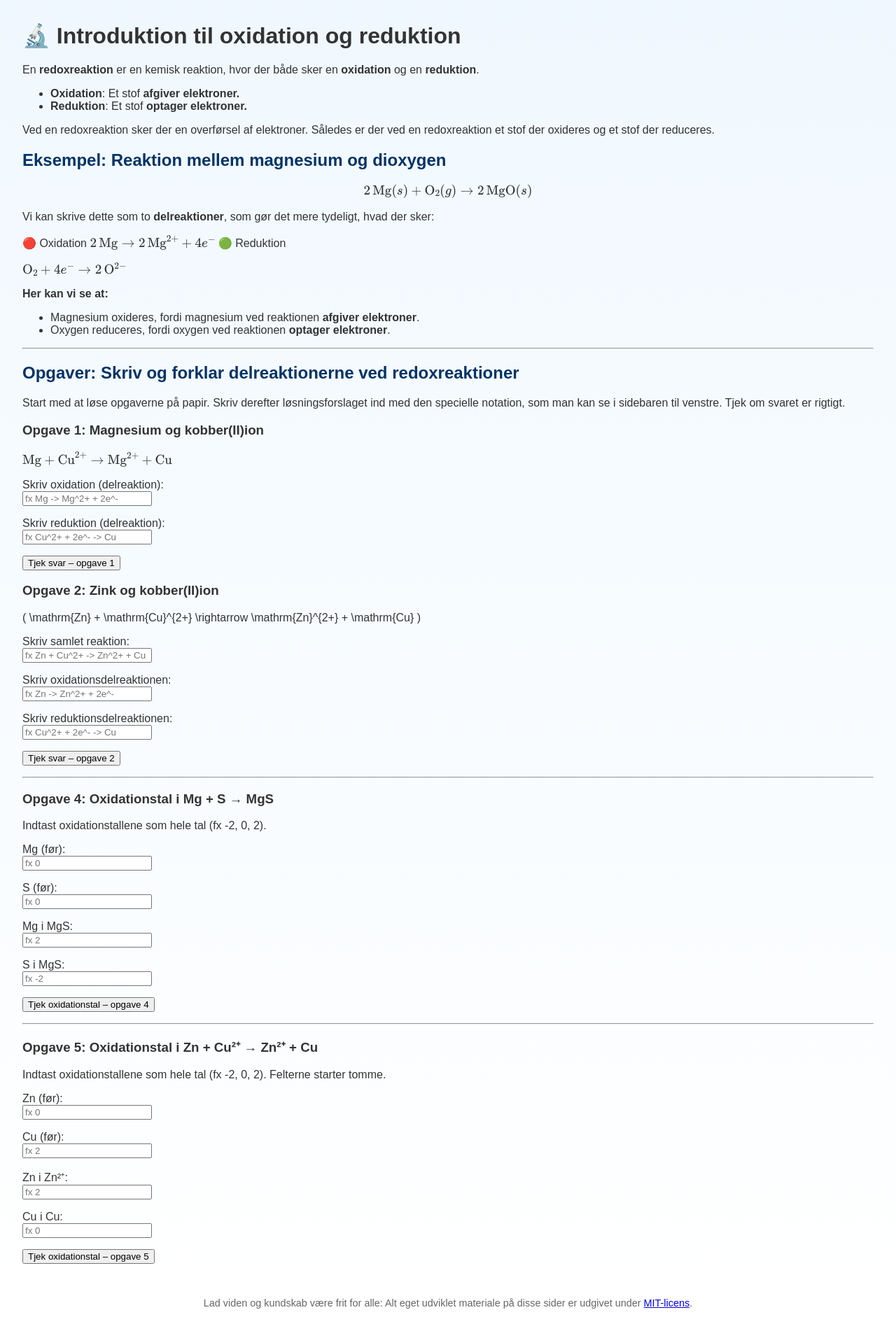
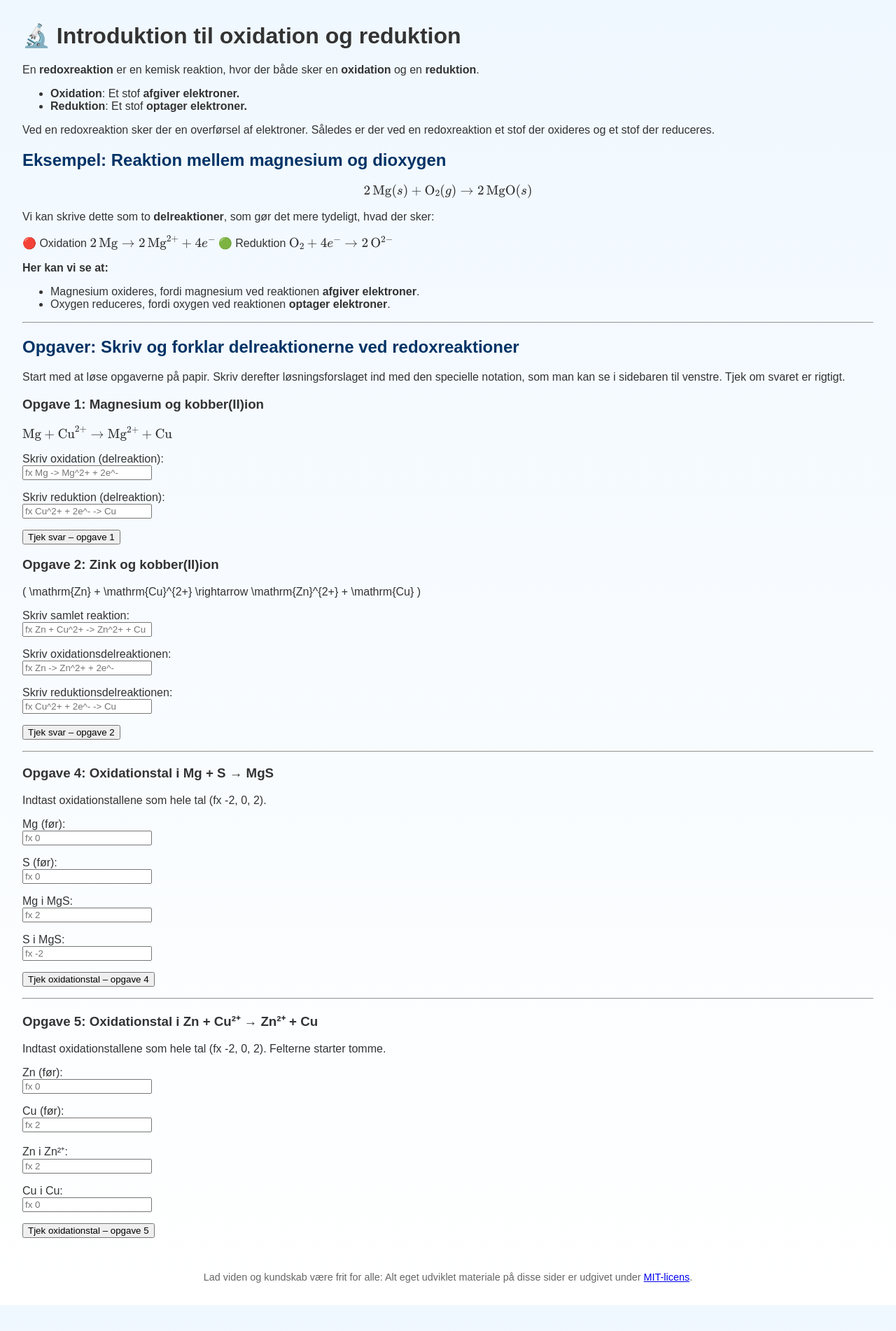
Before and after one commit to jenskaalby/matkem, a Jekyll site: the page built from Kemi/redox/index.md, in a window 1280 px wide. Shown: the whole page at 70% size. Built offline with Jekyll 4.4.1, drawn with Linux system fonts in a browser that asks for light colours; after the commit the page ends 1865 px from its top, so only the background shows below that.

Commit message:
Update index.md

```diff
--- a/Kemi/redox/index.md
+++ b/Kemi/redox/index.md
@@ -22,12 +22,11 @@ $$
 
 Vi kan skrive dette som to **delreaktioner**, som gør det mere tydeligt, hvad der sker:
 
-<div>
+
 🔴 Oxidation
   $$ 2 \, \mathrm{Mg} \rightarrow 2 \, \mathrm{Mg}^{2+} + 4 e^- $$
 🟢 Reduktion
-  <p>$ \mathrm{O}_2 + 4 e^- \rightarrow 2 \, \mathrm{O}^{2-} $ </p>
-</div>
+  $$ \mathrm{O}_2 + 4 e^- \rightarrow 2 \, \mathrm{O}^{2-} $$
 
 **Her kan vi se at:**
 
```
